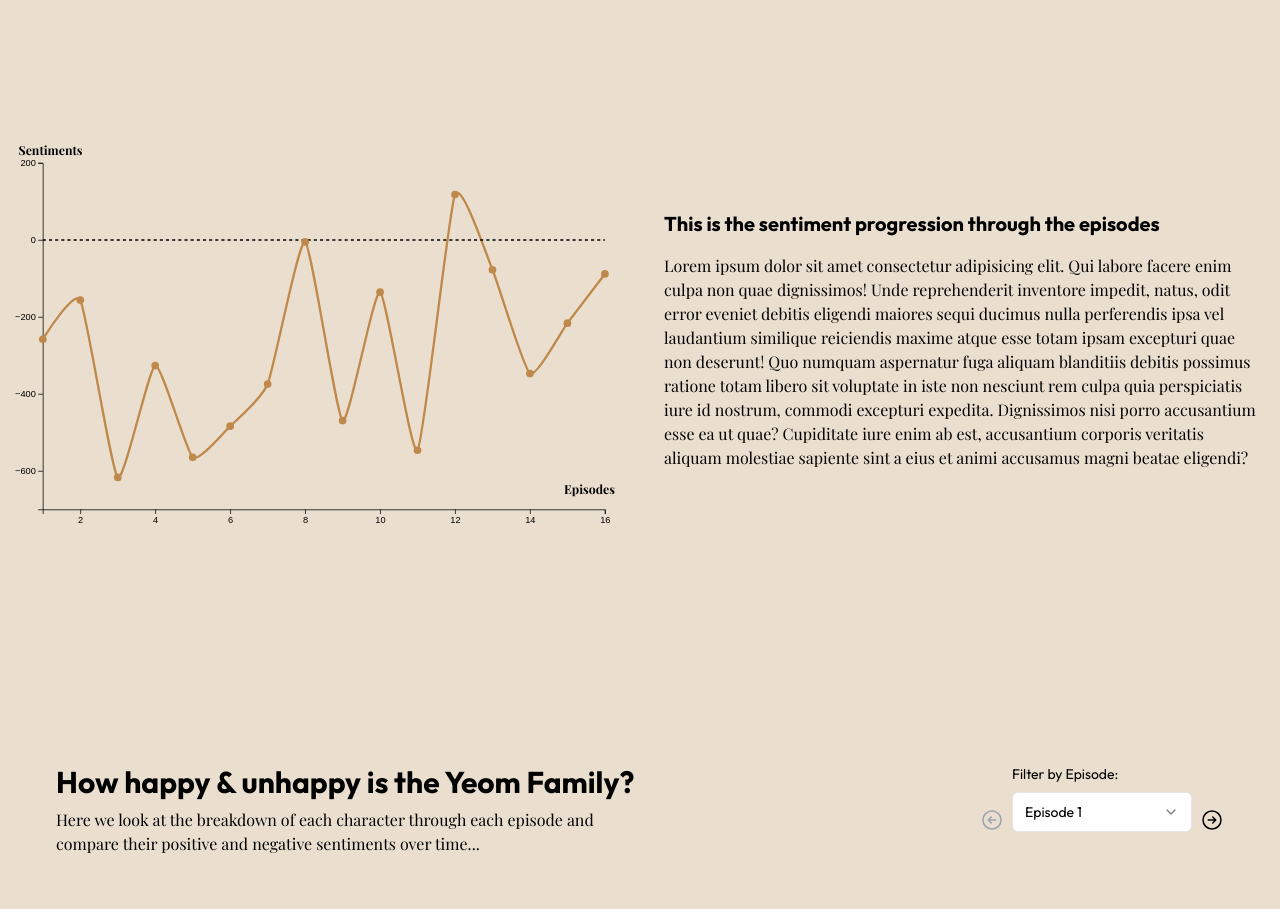
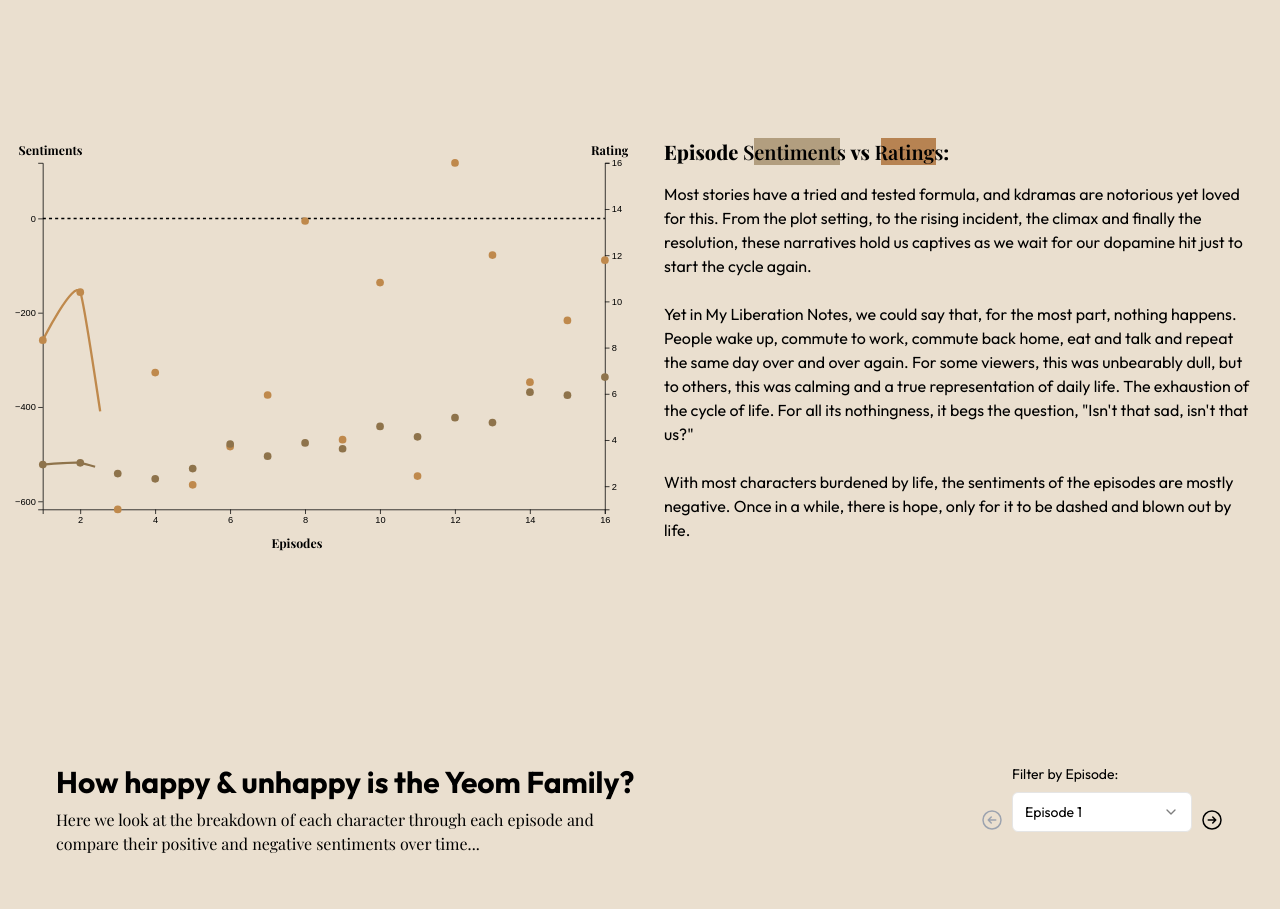
Before and after one commit to Kiptim54/My-Liberation-Notes, a React (Vite) app: page / in a window 1280 px wide. Shown: the part 2460-3369 px from the top of the page. Built offline with nearby package versions, Linux system fonts and the light colour scheme; a web font is replaced by a local one.

Commit message:
added ratings to the sentiments line chart

```diff
--- a/src/components/Charts/LineChart.tsx
+++ b/src/components/Charts/LineChart.tsx
@@ -5,9 +5,15 @@ type TData = {
   episode: number;
   sentiment: number;
 };
+
+type TRatings = {
+  episode: number;
+  rating: number;
+};
 // chart to analyse the emotional growth in the episodes using sentiment analysis
 export default function LineChart() {
   const [chartData, setChartData] = React.useState<TData[]>([]);
+  const [ratings, setRatings] = React.useState<TRatings[]>([]);
   const dimensions = React.useMemo(
     () => ({
       width: 800,
@@ -31,6 +37,20 @@ export default function LineChart() {
       });
       setChartData(processedData);
     });
+
+    // ratiings
+    d3.csv("/assets/episode-ratings.csv").then((data) => {
+      const processedData = data.map((item) => {
+        const episode = Number(item?.Episode);
+        const rating = item?.Ratings;
+
+        return {
+          episode: Number(episode) || 0,
+          rating: Number(rating) || 0,
+        };
+      });
+      setRatings(processedData);
+    });
   }, []);
 
   useEffect(() => {
@@ -43,6 +63,9 @@ export default function LineChart() {
     const minMaxEpisodes = d3.extent(chartData, (d) => d.episode) || [1, 16];
     const minMaxSentiment = d3.extent(chartData, (d) => d.sentiment) || [
       -30, 30,
+    ];
+    const minMaxEpisodesRatings = d3.extent(ratings, (d) => d.episode) || [
+      1, 16,
     ];
 
     // console.log({ minMaxEpisodes, minMaxSentiment });
@@ -64,9 +87,14 @@ export default function LineChart() {
       .range([
         dimensions.height - dimensions.margin.bottom,
         dimensions.margin.top,
-      ])
-      .nice();
-
+      ]);
+    const yScaleRatings = d3
+      .scaleLinear()
+      .domain(minMaxEpisodesRatings as [number, number])
+      .range([
+        dimensions.height - dimensions.margin.bottom,
+        dimensions.margin.top,
+      ]);
     const lineGenerator = d3
       .line<TData>()
       .x((d) => xScale(xAccessor(d)))
@@ -138,11 +166,40 @@ export default function LineChart() {
         .attr("stroke-width", 2);
     }
 
+    const yAxisRatings = wrapper
+      .append("g")
+      .attr(
+        "transform",
+        `translate(${dimensions.width - dimensions.margin.right}, 0)`
+      )
+      .call(d3.axisRight(yScaleRatings).ticks(5));
+
+    yAxisRatings.selectAll("path").attr("stroke", "black"); // For the axis line
+    yAxisRatings
+      .selectAll("text") // Select all tick labels
+      .attr("fill", "black") // Set the text color
+      .style("font-size", "12px"); // Optional: Set font size
+
+    // Draw the ratings line
+    const lineGeneratorRatings = d3
+      .line<TRatings>()
+      .x((d) => xScale(d.episode))
+      .y((d) => yScaleRatings(d.rating))
+      .curve(d3.curveCardinal.tension(0.5)); // Smooth curve
+    // draw the ratings line
+
+    wrapper
+      .append("path")
+      .attr("d", lineGeneratorRatings(ratings))
+      .attr("fill", "none")
+      .attr("stroke", "#8E734B")
+      .attr("stroke-width", 3)
+      .attr("class", "animated-line-ratings");
     // Draw the x axis label
     wrapper
       .append("text")
-      .attr("x", dimensions.width - dimensions.margin.right - 20)
-      .attr("y", dimensions.height - dimensions.margin.bottom - 20)
+      .attr("x", dimensions.width / 2 - dimensions.margin.right)
+      .attr("y", dimensions.height + 20)
       .attr("text-anchor", "middle")
       .text("Episodes")
       .style("font-size", "16px")
@@ -156,6 +213,17 @@ export default function LineChart() {
       .attr("text-anchor", "middle")
       // .attr("transform", `translate(${0}, ${dimensions.height / 2}) rotate(0)`)
       .text("Sentiments")
+      .style("font-size", "16px")
+      .style("font-weight", "bold");
+
+    // Draw the y axis label for ratings
+    wrapper
+      .append("text")
+      .attr("x", dimensions.width - dimensions.margin.right + 10)
+      .attr("y", dimensions.margin.top - 10)
+      .attr("text-anchor", "middle")
+      // .attr("transform", `translate(${0}, ${dimensions.height / 2}) rotate(0)`)
+      .text("Ratings")
       .style("font-size", "16px")
       .style("font-weight", "bold");
     // Tooltip creation
@@ -173,12 +241,27 @@ export default function LineChart() {
       .style("display", "none")
       .style("z-index", "10");
 
+    // ratings tooltip
+    const ratingsTooltip = d3
+      .select("#wrapper")
+      .append("div")
+      .attr("id", "ratings-tooltip")
+      .style("position", "absolute")
+      .style("background", "white")
+      .style("padding", "6px 10px")
+      .style("border", "1px solid #ccc")
+      .style("border-radius", "4px")
+      .style("pointer-events", "none")
+      .style("font-size", "12px")
+      .style("display", "none")
+      .style("z-index", "10");
     // Add circles for each data point
     wrapper
-      .selectAll("circle")
+      .selectAll(".sentiment-circle")
       .data(chartData)
       .enter()
       .append("circle")
+      .attr("class", "sentiment-circle")
       .attr("cx", (d) => xScale(d.episode))
       .attr("cy", (d) => yScale(d.sentiment))
       .attr("r", 5)
@@ -230,22 +313,99 @@ export default function LineChart() {
           .style("display", "block")
           .html(
             `<strong>Episode:</strong> ${d?.episode}<br/>
-             <strong>Sentiment:</strong> ${d.sentiment.toFixed(2)}`
+             <strong>Sentiment:</strong> ${d.sentiment.toFixed(2)}
+             <strong>Ratings:</strong> ${ratings[d.episode - 1]?.rating.toFixed(
+               2
+             )} <br/>
+             `
           );
       })
       .on("mouseout", function () {
         tooltip.style("display", "none");
       });
 
+    // // Add circles for each data point for ratings
+    wrapper
+      .selectAll(".ratings-circle")
+      .data(ratings)
+      .enter()
+      .append("circle")
+      .attr("class", "ratings-circle")
+      .attr("cx", (d) => xScale(d.episode))
+      .attr("cy", (d) => yScaleRatings(d.rating))
+      .attr("r", 5)
+      .attr("fill", "#8E734B")
+      // at the moment I cannot sfind a color for the negatives. I will play around with that on Figma
+
+      .on("mouseover", function (_event, d) {
+        ratingsTooltip
+          .style("display", "block")
+          .html(
+            `<div class="text-black"><strong >Episode:</strong> ${
+              d.episode
+            }<br/><strong">Ratings:</strong> ${d.rating.toFixed(2)}</div>`
+          );
+      })
+      .on("mousemove", function (event, d) {
+        const [mouseX, mouseY] = d3.pointer(event);
+        // get episode
+
+        // const bisect = d3.bisector((d: TData) => d.episode).right;
+        // const index = bisect(chartData, mouseX);
+        // const closestDataPoint = chartData[index];
+
+        const tooltipWidth = 120;
+        const tooltipHeight = 50;
+
+        // Calculate initial position
+        let left = mouseX + 10;
+        let top = mouseY - tooltipHeight - 10;
+
+        // Adjust if tooltip goes beyond the right edge
+        if (left + tooltipWidth > dimensions.width - 10) {
+          left = mouseX - tooltipWidth - 20;
+        }
+
+        // Adjust if tooltip goes above the top edge
+        if (top < 0) {
+          top = mouseY + 40;
+        }
+
+        ratingsTooltip
+          .style("left", `${left}px`)
+          .style("top", `${top}px`)
+          .style("display", "block")
+          .html(
+            `<strong>Episode:</strong> ${d?.episode}<br/>
+           <strong>Ratings:</strong> ${d.rating.toFixed(2)}
+           <strong>Sentiment:</strong> ${chartData[
+             d.episode - 1
+           ]?.sentiment.toFixed(2)} <br/>
+           `
+          );
+      })
+      .on("mouseout", function () {
+        ratingsTooltip.style("display", "none");
+      });
+
     const path = d3.select(".animated-line").node() as SVGPathElement;
+    const pathRatings = d3
+      .select(".animated-line-ratings")
+      .node() as SVGPathElement;
     if (!path) return;
+    if (!pathRatings) return;
 
     const pathLength = path.getTotalLength();
+    const pathLengthRatings = pathRatings.getTotalLength();
 
     // Initial state: hidden
     d3.select(path)
       .attr("stroke-dasharray", pathLength)
       .attr("stroke-dashoffset", pathLength);
+
+    d3.select(pathRatings)
+      .attr("stroke-dasharray", pathLengthRatings)
+      .attr("stroke-dashoffset", pathLengthRatings);
 
     const handleScroll = () => {
       const scrollTop = window.scrollY;
@@ -254,7 +414,7 @@ export default function LineChart() {
       if (!wrapper) return;
 
       const { top, height } = wrapper.getBoundingClientRect();
-      const start = top + scrollTop - windowHeight * 0.9; // start animating when half the wrapper is in view
+      const start = top + scrollTop - windowHeight * 0.5; // start animating when half the wrapper is in view
       const end = start + height;
 
       const scrollPercent = Math.min(
@@ -263,12 +423,17 @@ export default function LineChart() {
       );
 
       const drawLength = pathLength * scrollPercent;
+      const drawLengthRatings = pathLengthRatings * scrollPercent;
+      d3.select(pathRatings).attr(
+        "stroke-dashoffset",
+        pathLengthRatings - drawLengthRatings
+      );
       d3.select(path).attr("stroke-dashoffset", pathLength - drawLength);
     };
 
     window.addEventListener("scroll", handleScroll);
     return () => window.removeEventListener("scroll", handleScroll);
-  }, [chartData, dimensions]);
+  }, [chartData, dimensions, ratings]);
 
   return <div id="wrapper" className="relative  mx-auto overflow-hidden"></div>;
 }
--- a/src/components/EpisodesSentiments.tsx
+++ b/src/components/EpisodesSentiments.tsx
@@ -5,21 +5,43 @@ export default function EpisodesSentiments() {
     <div className="grid grid-cols-1 md:grid-cols-2 min-h-screen bg-secondaryLight">
       <LineChart />
       <div className="bg-secondaryLight flex flex-col  text-black justify-center p-6 gap-4">
-        <p className="font-outfit text-xl  font-bold">
-          This is the sentiment progression through the episodes
+        <p className=" text-xl font-extrabold ">
+          Episode{" "}
+          <span className="relative">
+            {" "}
+            <span className="relative z-10 font-semibold ">
+              Sentiments
+            </span>{" "}
+            <span className="bg-secondary2 inset-0 absolute -z-0 w-[80%] opacity-60 mx-auto"></span>{" "}
+          </span>{" "}
+          vs{" "}
+          <span className="relative">
+            {" "}
+            <span className="relative z-10 font-semibold ">Ratings</span>
+            <span className="bg-secondary3 inset-0 absolute -z-0 w-[80%] opacity-80 mx-auto"></span>
+          </span>
+          :
         </p>
-        <p>
-          Lorem ipsum dolor sit amet consectetur adipisicing elit. Qui labore
-          facere enim culpa non quae dignissimos! Unde reprehenderit inventore
-          impedit, natus, odit error eveniet debitis eligendi maiores sequi
-          ducimus nulla perferendis ipsa vel laudantium similique reiciendis
-          maxime atque esse totam ipsam excepturi quae non deserunt! Quo numquam
-          aspernatur fuga aliquam blanditiis debitis possimus ratione totam
-          libero sit voluptate in iste non nesciunt rem culpa quia perspiciatis
-          iure id nostrum, commodi excepturi expedita. Dignissimos nisi porro
-          accusantium esse ea ut quae? Cupiditate iure enim ab est, accusantium
-          corporis veritatis aliquam molestiae sapiente sint a eius et animi
-          accusamus magni beatae eligendi?
+        <p className="font-outfit text-normal">
+          Most stories have a tried and tested formula, and kdramas are
+          notorious yet loved for this. From the plot setting, to the rising
+          incident, the climax and finally the resolution, these narratives hold
+          us captives as we wait for our dopamine hit just to start the cycle
+          again.
+          <br />
+          <br />
+          Yet in My Liberation Notes, we could say that, for the most part,
+          nothing happens. People wake up, commute to work, commute back home,
+          eat and talk and repeat the same day over and over again. For some
+          viewers, this was unbearably dull, but to others, this was calming and
+          a true representation of daily life. The exhaustion of the cycle of
+          life. For all its nothingness, it begs the question, "Isn't that sad,
+          isn't that us?"
+          <br />
+          <br />
+          With most characters burdened by life, the sentiments of the episodes
+          are mostly negative. Once in a while, there is hope, only for it to be
+          dashed and blown out by life.
         </p>
       </div>
     </div>
```
Also changed, not shown: public/assets/episode-ratings.csv (added).
